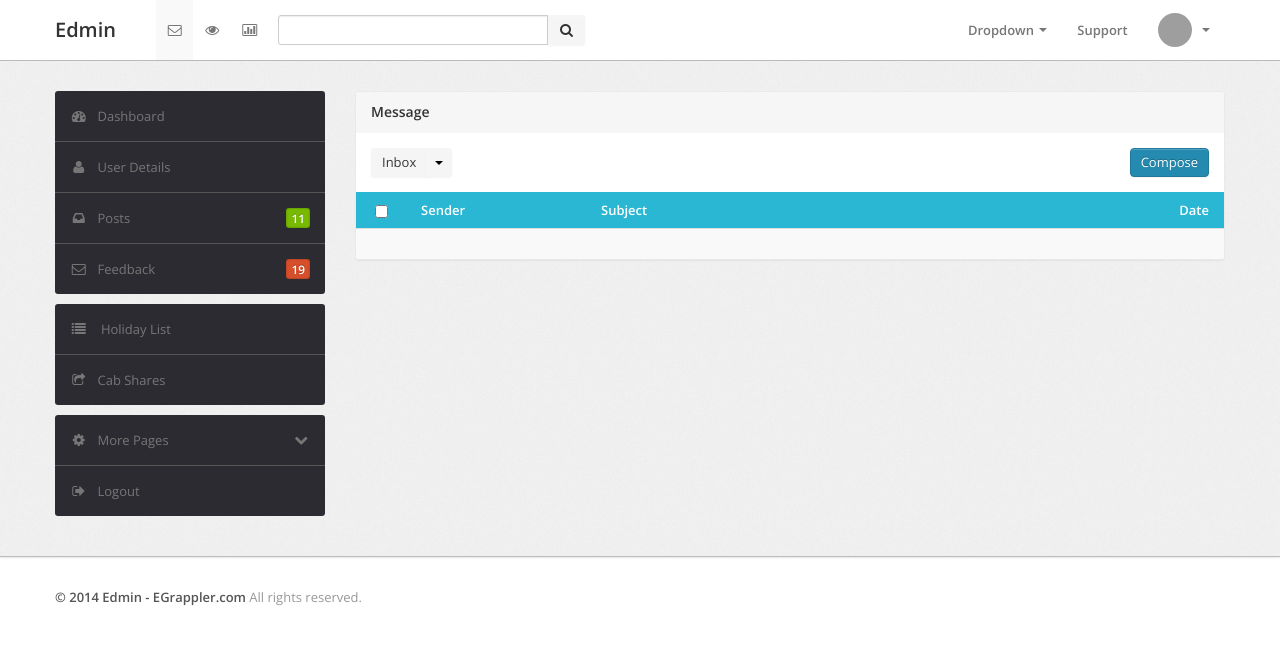
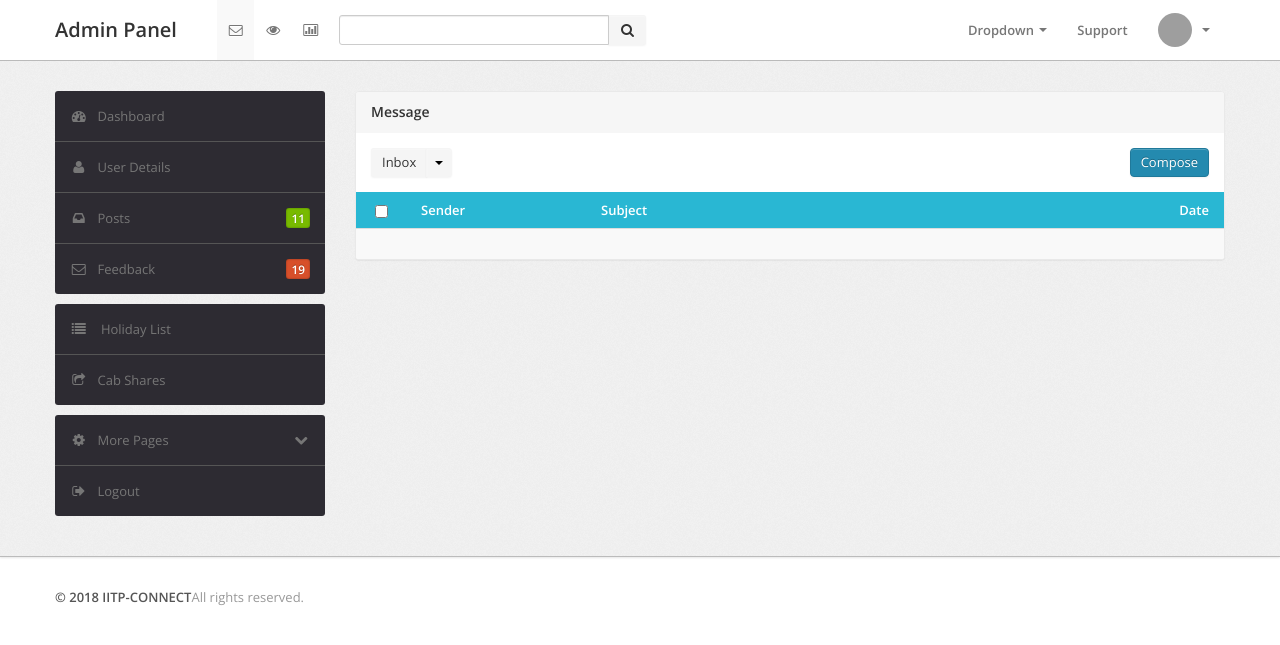
Before and after one commit to anuragteapot/iitpConnect, a PHP site: template admin/views/Message.php in a window 1280 px wide. Shown: the top 645 px of the page. Run offline with PHP 8.4, Linux system fonts and the light colour scheme; the template is opened without the code that fills it, so the values that code supplies are empty; some libraries are stand-ins or nearby versions; grey boxes are pictures that could not be loaded.

Commit message:
Updated README markdown file (#45)

```diff
--- a/admin/views/Message.php
+++ b/admin/views/Message.php
@@ -4,7 +4,7 @@
     <head>
         <meta http-equiv="Content-Type" content="text/html; charset=utf-8" />
         <meta name="viewport" content="width=device-width, initial-scale=1.0">
-        <title>Edmin</title>
+        <title>Admin</title>
         <link type="text/css" href="<?php echo BASE_URL; ?>templates/bootstrap/css/bootstrap.min.css" rel="stylesheet">
         <link type="text/css" href="<?php echo BASE_URL; ?>templates/bootstrap/css/bootstrap-responsive.min.css" rel="stylesheet">
         <link type="text/css" href="<?php echo BASE_URL; ?>templates/css/theme.css" rel="stylesheet">
@@ -17,7 +17,7 @@
             <div class="navbar-inner">
                 <div class="container">
                     <a class="btn btn-navbar" data-toggle="collapse" data-target=".navbar-inverse-collapse">
-                        <i class="icon-reorder shaded"></i></a><a class="brand" href="index.html">Edmin </a>
+                        <i class="icon-reorder shaded"></i></a><a class="brand" href="index.html">Admin Panel</a>
                     <div class="nav-collapse collapse navbar-inverse-collapse">
                         <ul class="nav nav-icons">
                             <li class="active"><a href="#"><i class="icon-envelope"></i></a></li>
@@ -179,7 +179,7 @@
         <!--/.wrapper-->
         <div class="footer">
             <div class="container">
-                <b class="copyright">&copy; 2014 Edmin - EGrappler.com </b>All rights reserved.
+                <b class="copyright">&copy; 2018 IITP-CONNECT</b>All rights reserved.
             </div>
         </div>
         <script src="<?php echo BASE_URL; ?>templates/scripts/jquery-1.9.1.min.js" type="text/javascript"></script>
```
Also changed, not shown: README.md, 8 other files.
